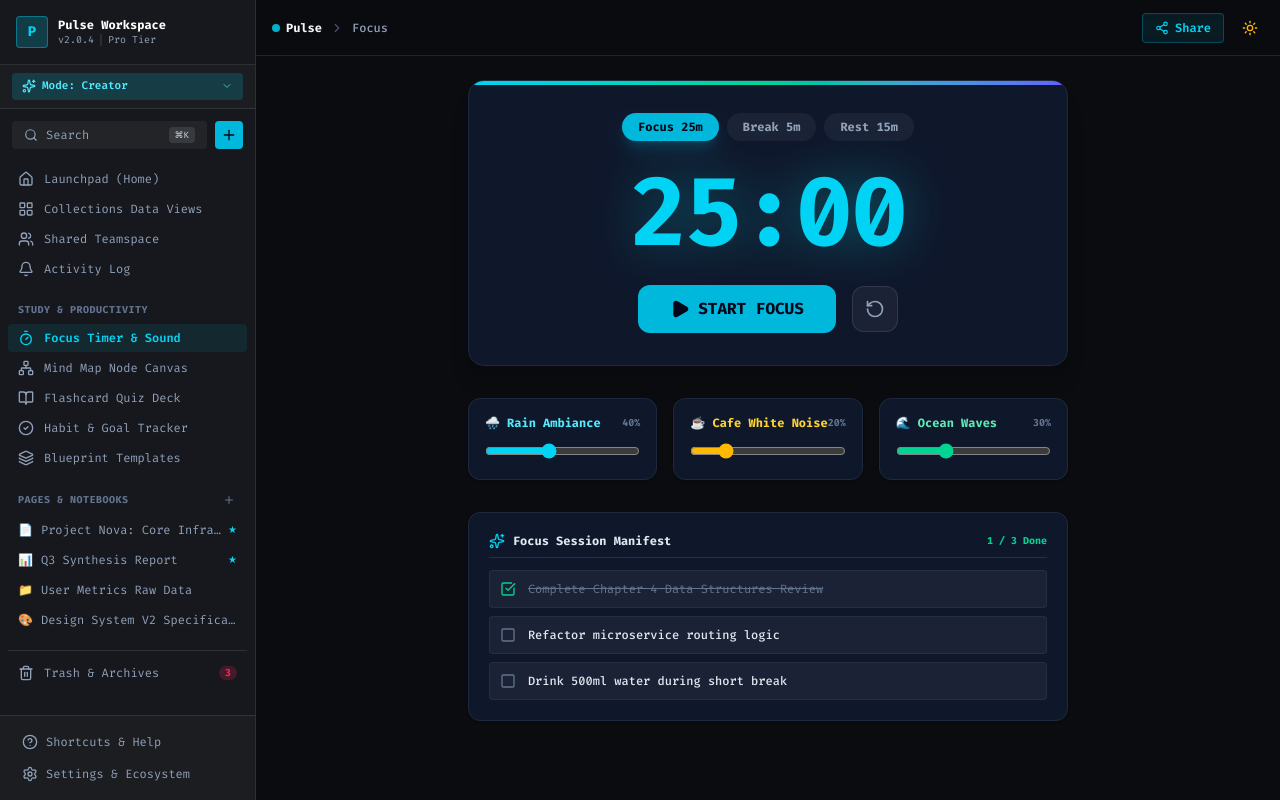
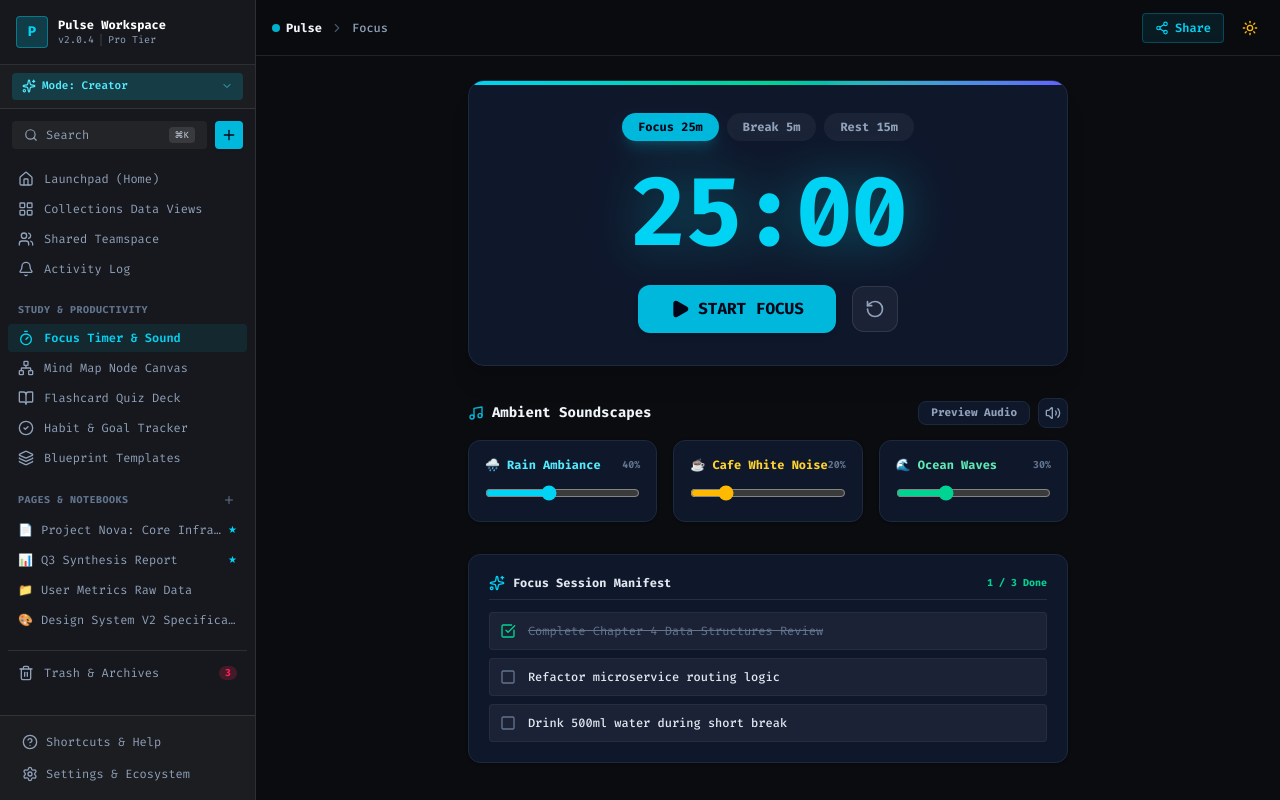
Before and after one commit to devtechedge/pulse-work, a Next.js app: page / in a window 1280 px wide. Both pictures are taken after a click on the button "Focus Timer & Sound". Built offline with nearby package versions, Linux system fonts and the light colour scheme.

Commit message:
feat(timer): integrate ambient noise synthesis
Add Web Audio API logic to generate and control procedural white, pink, and brown noise for the FocusTimer component.

```diff
--- a/components/widgets/FocusTimer.tsx
+++ b/components/widgets/FocusTimer.tsx
@@ -1,7 +1,38 @@
 'use client';
 
 import React, { useState, useEffect, useRef } from 'react';
-import { Play, Pause, RotateCcw, Volume2, VolumeX, Sparkles, CheckSquare, Square } from 'lucide-react';
+import { Play, Pause, RotateCcw, Volume2, VolumeX, Sparkles, CheckSquare, Square, Music } from 'lucide-react';
+
+// Helper to create noise buffers for Web Audio API synthesis
+function createNoiseBuffer(ctx: AudioContext, type: 'pink' | 'brown' | 'white') {
+  const bufferSize = 2 * ctx.sampleRate;
+  const noiseBuffer = ctx.createBuffer(1, bufferSize, ctx.sampleRate);
+  const output = noiseBuffer.getChannelData(0);
+
+  let b0 = 0, b1 = 0, b2 = 0, b3 = 0, b4 = 0, b5 = 0, b6 = 0;
+  let lastOut = 0.0;
+
+  for (let i = 0; i < bufferSize; i++) {
+    const white = Math.random() * 2 - 1;
+    if (type === 'white') {
+      output[i] = white * 0.1;
+    } else if (type === 'pink') {
+      b0 = 0.99886 * b0 + white * 0.0555179;
+      b1 = 0.99332 * b1 + white * 0.0750759;
+      b2 = 0.96900 * b2 + white * 0.1538520;
+      b3 = 0.86650 * b3 + white * 0.3104856;
+      b4 = 0.55000 * b4 + white * 0.5329522;
+      b5 = -0.7616 * b5 - white * 0.0168980;
+      output[i] = (b0 + b1 + b2 + b3 + b4 + b5 + b6 + white * 0.5362) * 0.04;
+      b6 = white * 0.115926;
+    } else if (type === 'brown') {
+      output[i] = (lastOut + (0.02 * white)) / 1.02;
+      lastOut = output[i];
+      output[i] *= 1.5;
+    }
+  }
+  return noiseBuffer;
+}
 
 export function FocusTimer() {
   const [secondsLeft, setSecondsLeft] = useState(25 * 60);
@@ -12,9 +43,154 @@ export function FocusTimer() {
   const [rainVolume, setRainVolume] = useState(40);
   const [cafeVolume, setCafeVolume] = useState(20);
   const [wavesVolume, setWavesVolume] = useState(30);
+  const [isMuted, setIsMuted] = useState(false);
+  const [soundEnabledAlways, setSoundEnabledAlways] = useState(false); // allow previewing without timer if desired
 
-  // Sound Audio Context Ref
+  // Sound Audio Context & Node Refs
   const audioCtxRef = useRef<AudioContext | null>(null);
+  const rainGainRef = useRef<GainNode | null>(null);
+  const cafeGainRef = useRef<GainNode | null>(null);
+  const wavesGainRef = useRef<GainNode | null>(null);
+  const masterGainRef = useRef<GainNode | null>(null);
+  const isAudioInitializedRef = useRef(false);
+
+  const initAudio = () => {
+    if (isAudioInitializedRef.current && audioCtxRef.current) {
+      if (audioCtxRef.current.state === 'suspended') {
+        audioCtxRef.current.resume();
+      }
+      return;
+    }
+
+    try {
+      const AudioCtxClass = window.AudioContext || (window as any).webkitAudioContext;
+      if (!AudioCtxClass) return;
+
+      const ctx = new AudioCtxClass();
+      audioCtxRef.current = ctx;
+
+      const masterGain = ctx.createGain();
+      masterGain.gain.value = 1.0;
+      masterGain.connect(ctx.destination);
+      masterGainRef.current = masterGain;
+
+      // 1. Rain Ambiance (Pink noise with lowpass filter)
+      const pinkBuf = createNoiseBuffer(ctx, 'pink');
+      const rainSource = ctx.createBufferSource();
+      rainSource.buffer = pinkBuf;
+      rainSource.loop = true;
+
+      const rainFilter = ctx.createBiquadFilter();
+      rainFilter.type = 'lowpass';
+      rainFilter.frequency.value = 1200;
+
+      const rainGain = ctx.createGain();
+      rainGain.gain.value = 0;
+      rainSource.connect(rainFilter);
+      rainFilter.connect(rainGain);
+      rainGain.connect(masterGain);
+      rainSource.start(0);
+      rainGainRef.current = rainGain;
+
+      // 2. Cafe White Noise (Filtered bandpass white/pink noise)
+      const whiteBuf = createNoiseBuffer(ctx, 'white');
+      const cafeSource = ctx.createBufferSource();
+      cafeSource.buffer = whiteBuf;
+      cafeSource.loop = true;
+
+      const cafeFilter = ctx.createBiquadFilter();
+      cafeFilter.type = 'bandpass';
+      cafeFilter.frequency.value = 750;
+      cafeFilter.Q.value = 0.6;
+
+      const cafeGain = ctx.createGain();
+      cafeGain.gain.value = 0;
+      cafeSource.connect(cafeFilter);
+      cafeFilter.connect(cafeGain);
+      cafeGain.connect(masterGain);
+      cafeSource.start(0);
+      cafeGainRef.current = cafeGain;
+
+      // 3. Ocean Waves (Brown noise with LFO volume swell)
+      const brownBuf = createNoiseBuffer(ctx, 'brown');
+      const wavesSource = ctx.createBufferSource();
+      wavesSource.buffer = brownBuf;
+      wavesSource.loop = true;
+
+      const wavesFilter = ctx.createBiquadFilter();
+      wavesFilter.type = 'lowpass';
+      wavesFilter.frequency.value = 450;
+
+      const wavesGain = ctx.createGain();
+      wavesGain.gain.value = 0;
+
+      // LFO for ocean wave swells
+      const lfo = ctx.createOscillator();
+      lfo.type = 'sine';
+      lfo.frequency.value = 0.12; // 8-second cycle
+
+      const lfoGain = ctx.createGain();
+      lfoGain.gain.value = 0.3;
+
+      lfo.connect(lfoGain);
+      lfoGain.connect(wavesGain.gain);
+
+      wavesSource.connect(wavesFilter);
+      wavesFilter.connect(wavesGain);
+      wavesGain.connect(masterGain);
+
+      wavesSource.start(0);
+      lfo.start(0);
+      wavesGainRef.current = wavesGain;
+
+      isAudioInitializedRef.current = true;
+    } catch (err) {
+      console.error('Failed to initialize Web Audio API ambient sounds:', err);
+    }
+  };
+
+  const updateVolumes = (active: boolean, rain: number, cafe: number, waves: number, muted: boolean) => {
+    if (!audioCtxRef.current) return;
+    const ctx = audioCtxRef.current;
+    if (ctx.state === 'suspended' && active) {
+      ctx.resume();
+    }
+
+    const now = ctx.currentTime;
+    const shouldPlay = active && !muted;
+
+    const targetRain = shouldPlay ? (rain / 100) * 0.4 : 0;
+    const targetCafe = shouldPlay ? (cafe / 100) * 0.25 : 0;
+    const targetWaves = shouldPlay ? (waves / 100) * 0.45 : 0;
+
+    if (rainGainRef.current) {
+      rainGainRef.current.gain.setTargetAtTime(targetRain, now, 0.08);
+    }
+    if (cafeGainRef.current) {
+      cafeGainRef.current.gain.setTargetAtTime(targetCafe, now, 0.08);
+    }
+    if (wavesGainRef.current) {
+      wavesGainRef.current.gain.setTargetAtTime(targetWaves, now, 0.08);
+    }
+  };
+
+  // Synchronize audio gains whenever timer running state or volume sliders change
+  useEffect(() => {
+    const active = isRunning || soundEnabledAlways;
+    if (active) {
+      initAudio();
+    }
+    updateVolumes(active, rainVolume, cafeVolume, wavesVolume, isMuted);
+  }, [isRunning, soundEnabledAlways, rainVolume, cafeVolume, wavesVolume, isMuted]);
+
+  // Clean up audio context on unmount
+  useEffect(() => {
+    return () => {
+      if (audioCtxRef.current) {
+        audioCtxRef.current.close().catch(() => {});
+      }
+    };
+  }, []);
 
   useEffect(() => {
     let timer: NodeJS.Timeout;
@@ -52,6 +228,11 @@ export function FocusTimer() {
     { id: 3, text: 'Drink 500ml water during short break', done: false },
   ]);
 
+  const toggleStartFocus = () => {
+    initAudio();
+    setIsRunning(!isRunning);
+  };
+
   return (
     <div className="max-w-4xl mx-auto p-6 font-mono text-xs space-y-8">
       {/* Timer Hero Card */}
@@ -80,8 +261,8 @@ export function FocusTimer() {
 
         <div className="flex items-center justify-center gap-4 mt-6">
           <button
-            onClick={() => setIsRunning(!isRunning)}
-            className="water-drop-effect px-8 py-3 rounded-xl bg-cyan-500 text-slate-950 font-extrabold text-base hover:bg-cyan-400 transition-transform active:scale-95 flex items-center gap-2"
+            onClick={toggleStartFocus}
+            className="water-drop-effect px-8 py-3 rounded-xl bg-cyan-500 text-slate-950 font-extrabold text-base hover:bg-cyan-400 transition-transform active:scale-95 flex items-center gap-2 shadow-md"
           >
             {isRunning ? <Pause className="w-5 h-5 fill-current" /> : <Play className="w-5 h-5 fill-current" />}
             {isRunning ? 'PAUSE SESSION' : 'START FOCUS'}
@@ -100,7 +281,47 @@ export function FocusTimer() {
         </div>
       </div>
 
-      {/* Ambient Sound Generators Grid */}
+      {/* Ambient Sound Generators Grid Header & Toggles */}
+      <div className="space-y-3">
+        <div className="flex items-center justify-between">
+          <div className="flex items-center gap-2 font-bold text-slate-900 dark:text-slate-100 text-sm">
+            <Music className="w-4 h-4 text-cyan-500" /> Ambient Soundscapes
+            {isRunning && (
+              <span className="flex items-center gap-1.5 text-[10px] text-emerald-600 dark:text-emerald-400 bg-emerald-500/10 px-2 py-0.5 rounded-full border border-emerald-500/20 font-bold">
+                <span className="w-2 h-2 rounded-full bg-emerald-500 animate-pulse" /> Playing Live
+              </span>
+            )}
+          </div>
+
+          <div className="flex items-center gap-2">
+            <button
+              onClick={() => {
+                initAudio();
+                setSoundEnabledAlways(!soundEnabledAlways);
+              }}
+              className={`px-3 py-1 rounded-lg border text-[11px] font-bold flex items-center gap-1.5 transition-colors ${
+                soundEnabledAlways
+                  ? 'bg-cyan-500 text-slate-950 border-cyan-400'
+                  : 'bg-slate-100 dark:bg-slate-900 border-slate-200 dark:border-slate-800 text-slate-600 dark:text-slate-400 hover:text-slate-900 dark:hover:text-white'
+              }`}
+            >
+              Preview Audio
+            </button>
+
+            <button
+              onClick={() => setIsMuted(!isMuted)}
+              className={`p-1.5 rounded-lg border transition-colors ${
+                isMuted
+                  ? 'bg-rose-500/10 border-rose-500/30 text-rose-500'
+                  : 'bg-slate-100 dark:bg-slate-900 border-slate-200 dark:border-slate-800 text-slate-600 dark:text-slate-400 hover:text-slate-900 dark:hover:text-white'
+              }`}
+              title={isMuted ? 'Unmute Audio' : 'Mute Audio'}
+            >
+              {isMuted ? <VolumeX className="w-4 h-4" /> : <Volume2 className="w-4 h-4" />}
+            </button>
+          </div>
+        </div>
+
         <div className="grid grid-cols-1 md:grid-cols-3 gap-4">
           <div className="p-4 rounded-xl bg-white dark:bg-slate-900 border border-slate-200 dark:border-slate-800 space-y-3 shadow-sm">
             <div className="flex items-center justify-between font-bold text-cyan-700 dark:text-cyan-300">
@@ -112,8 +333,11 @@ export function FocusTimer() {
               min="0"
               max="100"
               value={rainVolume}
-            onChange={(e) => setRainVolume(Number(e.target.value))}
-            className="w-full accent-cyan-400"
+              onChange={(e) => {
+                initAudio();
+                setRainVolume(Number(e.target.value));
+              }}
+              className="w-full accent-cyan-400 cursor-pointer"
             />
           </div>
 
@@ -127,8 +351,11 @@ export function FocusTimer() {
               min="0"
               max="100"
               value={cafeVolume}
-            onChange={(e) => setCafeVolume(Number(e.target.value))}
-            className="w-full accent-amber-400"
+              onChange={(e) => {
+                initAudio();
+                setCafeVolume(Number(e.target.value));
+              }}
+              className="w-full accent-amber-400 cursor-pointer"
             />
           </div>
 
@@ -142,9 +369,13 @@ export function FocusTimer() {
               min="0"
               max="100"
               value={wavesVolume}
-            onChange={(e) => setWavesVolume(Number(e.target.value))}
-            className="w-full accent-emerald-400"
+              onChange={(e) => {
+                initAudio();
+                setWavesVolume(Number(e.target.value));
+              }}
+              className="w-full accent-emerald-400 cursor-pointer"
             />
+          </div>
         </div>
       </div>
 
```
Lines whose indentation alone changed are shown as unchanged.
